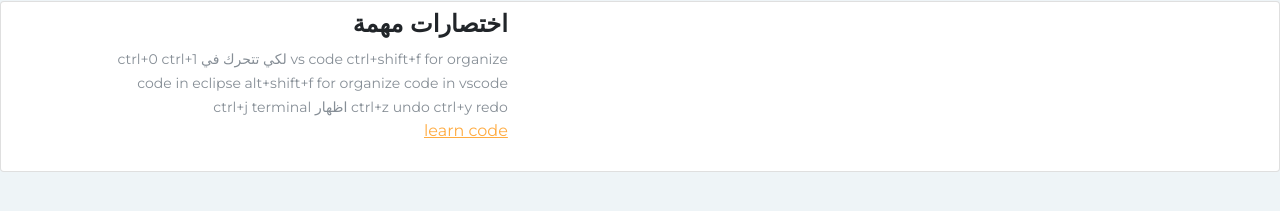
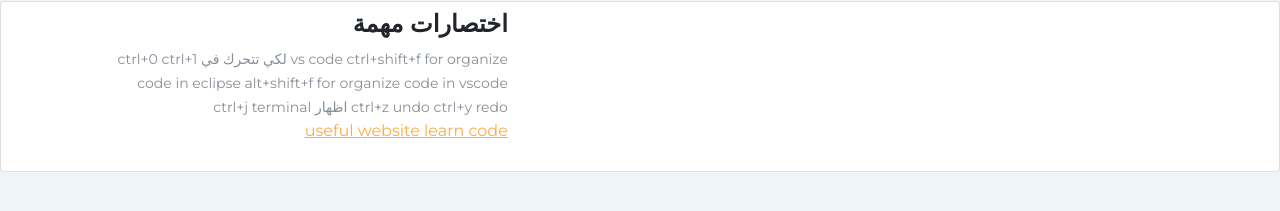
Before and after one commit to deidine/deidine.github.io, a plain HTML site: page index.html in a window 1280 px wide. Shown: the part 1143-1354 px from the top of the page. Drawn offline with nearby package versions, Linux system fonts and the light colour scheme; some packages are replaced by stand-ins of ours; a script that the page names is missing.

Commit message:
Update index.html

```diff
--- a/index.html
+++ b/index.html
@@ -146,6 +146,7 @@
                             ctrl+j terminal اظهار
                             ctrl+z undo ctrl+y redo
                                  </p>
+                          <a href="https://www.dirdev.com/">useful website </a>
                             <a href="https://codedec.com/">learn code</a>
                         </div>
                     </div>
```
